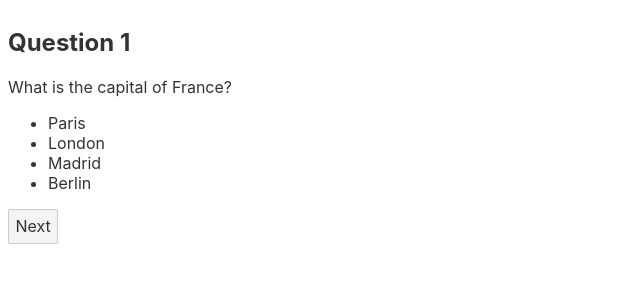
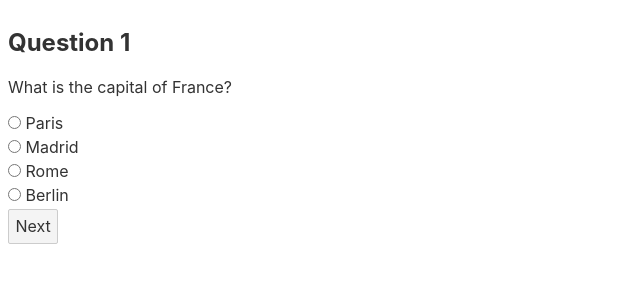
Before and after one commit to kumar123-creator/QUIZ-APP, a Svelte app: page / in a window 1280 px wide. Shown: the top 300 px of the page, without its empty margins (0-640 px from the left). Built offline with nearby package versions, Linux system fonts and the light colour scheme.

Commit message:
code update

```diff
--- a/src/App.svelte
+++ b/src/App.svelte
@@ -1,21 +1,26 @@
 <script>
-  let questions = [
+  import { onMount } from 'svelte';
+
+  const questions = [
     {
+      id: 1,
       question: 'What is the capital of France?',
-      options: ['Paris', 'London', 'Madrid', 'Berlin'],
+      options: ['Paris', 'Madrid', 'Rome', 'Berlin'],
       correctAnswer: 'Paris',
       selectedAnswer: ''
     },
     {
+      id: 2,
       question: 'Which planet is known as the Red Planet?',
-      options: ['Mars', 'Venus', 'Jupiter', 'Mercury'],
+      options: ['Venus', 'Mars', 'Jupiter', 'Saturn'],
       correctAnswer: 'Mars',
       selectedAnswer: ''
     },
     {
-      question: 'What is the largest ocean in the world?',
-      options: ['Pacific Ocean', 'Atlantic Ocean', 'Indian Ocean', 'Arctic Ocean'],
-      correctAnswer: 'Pacific Ocean',
+      id: 3,
+      question: 'What is the tallest mountain in the world?',
+      options: ['Mount Everest', 'K2', 'Kangchenjunga', 'Makalu'],
+      correctAnswer: 'Mount Everest',
       selectedAnswer: ''
     }
   ];
@@ -23,8 +28,8 @@
   let currentQuestionIndex = 0;
   let score = 0;
 
-  function selectAnswer(option) {
-    questions[currentQuestionIndex].selectedAnswer = option;
+  function selectAnswer(answer) {
+    questions[currentQuestionIndex].selectedAnswer = answer;
   }
 
   function nextQuestion() {
@@ -39,29 +44,36 @@
     score = questions.reduce((totalScore, question) => {
       if (question.selectedAnswer === question.correctAnswer) {
         return totalScore + 1;
-      } else {
-        return totalScore;
       }
+      return totalScore;
     }, 0);
   }
+
+  // Optional: Initialize quiz or perform other actions on mount
+  onMount(() => {
+    // Initialize quiz data if needed
+  });
 </script>
 
 <style>
-  /* Add styling for the quiz app */
+  /* Add Bootstrap or Tailwind CSS classes for styling */
 </style>
 
 {#if currentQuestionIndex < questions.length}
   <h2>Question {currentQuestionIndex + 1}</h2>
   <p>{questions[currentQuestionIndex].question}</p>
 
-  <ul>
+  <div>
     {#each questions[currentQuestionIndex].options as option}
-      <li on:click={() => selectAnswer(option)}>{option}</li>
+      <label>
+        <input type="radio" bind:group={questions[currentQuestionIndex].selectedAnswer} value={option} on:change={() => selectAnswer(option)} />
+        {option}
+      </label>
     {/each}
-  </ul>
+  </div>
 
   <button on:click={nextQuestion}>Next</button>
 {:else}
   <h2>Quiz Completed</h2>
-  <p>Your Score: {score}/{questions.length}</p>
+  <p>Your score: {score} out of {questions.length}</p>
 {/if}
```
